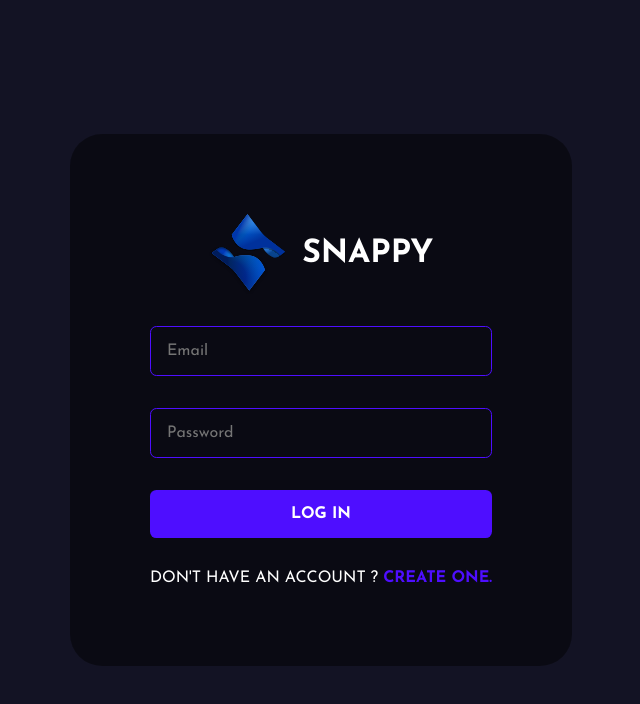
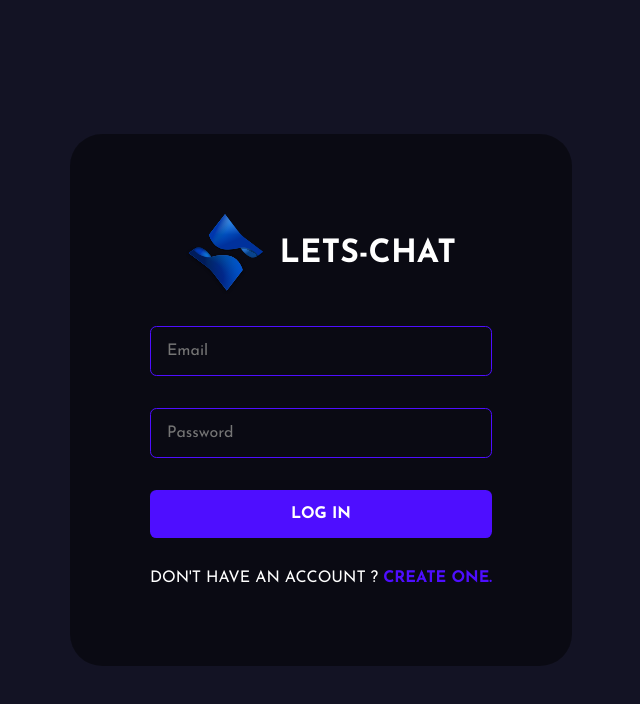
Before and after one commit to Razor-eng/Lets-Chat, a React (Create React App) app: page /login in a window 1280 px wide. Shown: the top 704 px of the page, without its empty margins (319-959 px from the left). Built offline with nearby package versions, Linux system fonts and the light colour scheme.

Commit message:
first commit

```diff
--- a/src/components/Contacts.jsx
+++ b/src/components/Contacts.jsx
@@ -23,16 +23,15 @@ export default function Contacts({ contacts, changeChat }) {
         <Container>
           <div className="brand">
             <img src={Logo} alt="logo" />
-            <h3>snappy</h3>
+            <h3>Lets-Chat</h3>
           </div>
           <div className="contacts">
             {contacts.map((contact, index) => {
               return (
                 <div
                   key={contact._id}
-                  className={`contact ${
-                    index === currentSelected ? "selected" : ""
-                  }`}
+                  className={`contact ${index === currentSelected ? "selected" : ""
+                    }`}
                   onClick={() => changeCurrentChat(index, contact)}
                 >
                   <div className="avatar">
--- a/src/pages/Login.jsx
+++ b/src/pages/Login.jsx
@@ -67,7 +67,7 @@ export default function Login() {
         <form action="" onSubmit={(event) => handleSubmit(event)}>
           <div className="brand">
             <img src={Logo} alt="logo" />
-            <h1>snappy</h1>
+            <h1>Lets-Chat</h1>
           </div>
           <input
             type="email"
```
